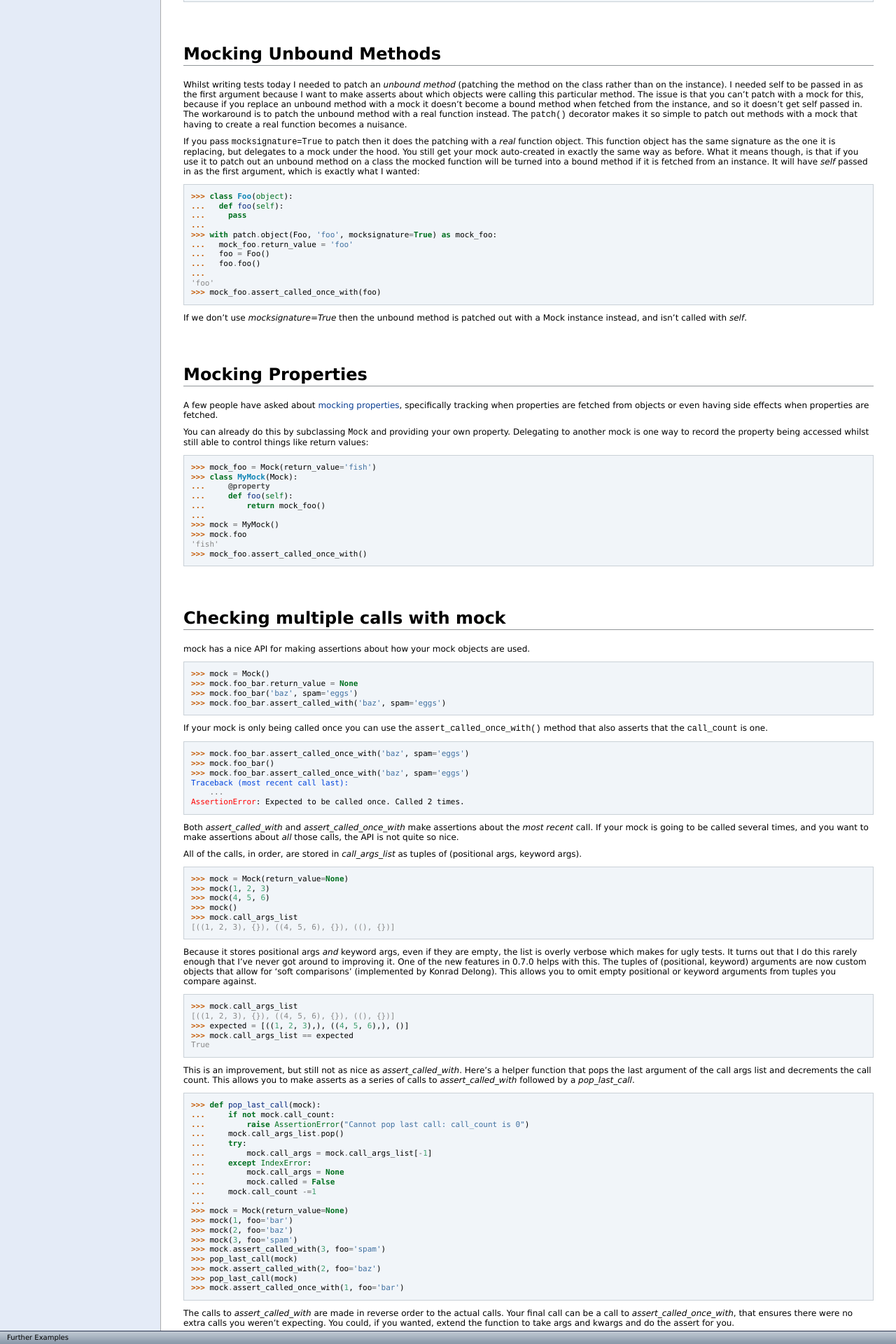
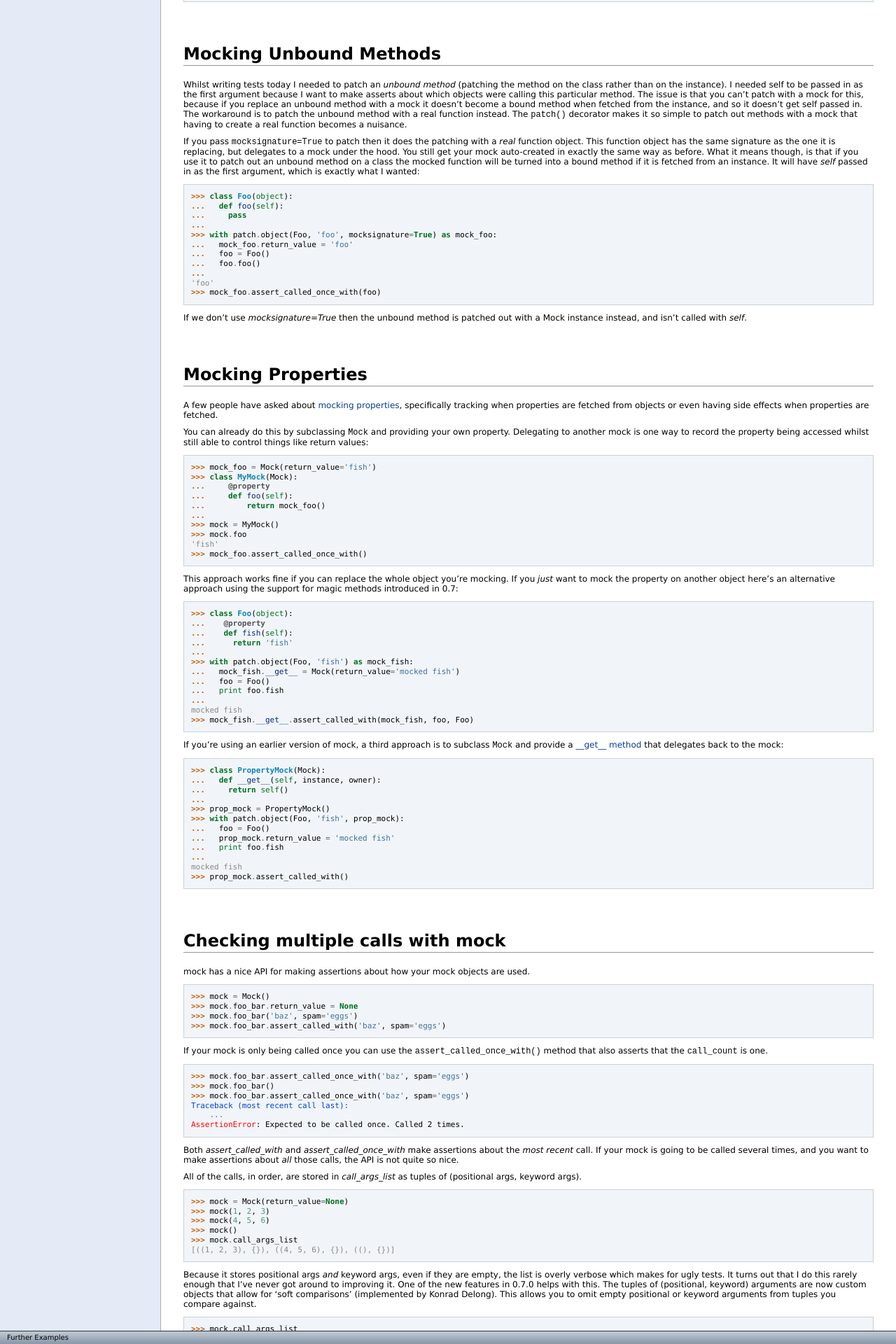
Before and after one commit to testing-cabal/mock, a Sphinx documentation site: the page built from docs/examples.txt, in a window 1280 px wide. Shown: the part 3080-5000 px from the top of the page at 70% size. Built offline with Sphinx 7.4.7, drawn with Linux system fonts in a browser that asks for light colours; pages that are not in the unit, such as notebooks, are missing from menus.

Commit message:
Extending the mocking properties example

```diff
--- a/docs/examples.txt
+++ b/docs/examples.txt
@@ -377,6 +377,45 @@ accessed whilst still able to control things like return values:
     >>> mock.foo
     'fish'
     >>> mock_foo.assert_called_once_with()
+
+This approach works fine if you can replace the whole object you're mocking. If
+you *just* want to mock the property on another object here's an alternative
+approach using the support for magic methods introduced in 0.7:
+
+.. doctest::
+
+    >>> class Foo(object):
+    ...    @property
+    ...    def fish(self):
+    ...      return 'fish'
+    ...
+    >>> with patch.object(Foo, 'fish') as mock_fish:
+    ...   mock_fish.__get__ = Mock(return_value='mocked fish')
+    ...   foo = Foo()
+    ...   print foo.fish
+    ...
+    mocked fish
+    >>> mock_fish.__get__.assert_called_with(mock_fish, foo, Foo)
+
+If you're using an earlier version of mock, a third approach is to subclass
+:class:`Mock` and provide a `__get__ method
+<http://docs.python.org/reference/datamodel.html#implementing-descriptors>`_
+that delegates back to the mock:
+
+.. doctest::
+
+    >>> class PropertyMock(Mock):
+    ...   def __get__(self, instance, owner):
+    ...     return self()
+    ...
+    >>> prop_mock = PropertyMock()
+    >>> with patch.object(Foo, 'fish', prop_mock):
+    ...   foo = Foo()
+    ...   prop_mock.return_value = 'mocked fish'
+    ...   print foo.fish
+    ...
+    mocked fish
+    >>> prop_mock.assert_called_with()
 
 
 Checking multiple calls with mock
```
